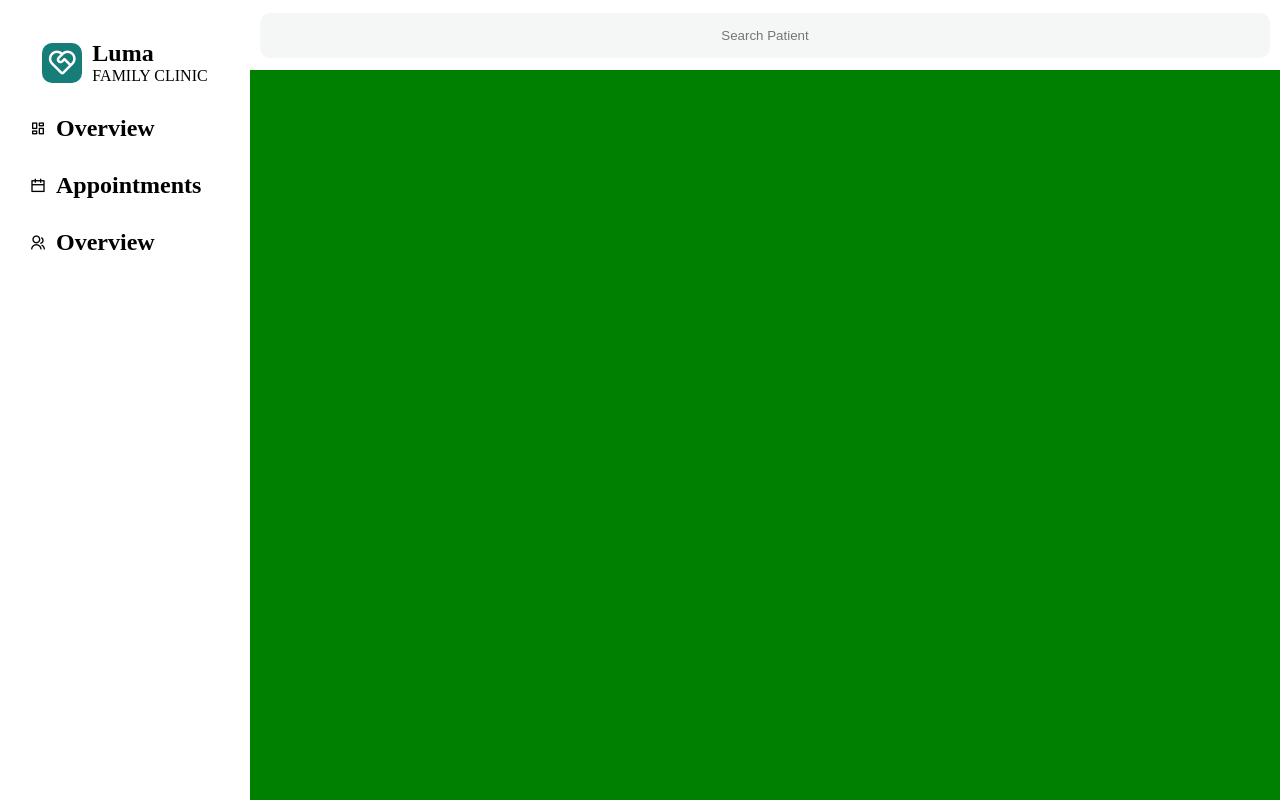
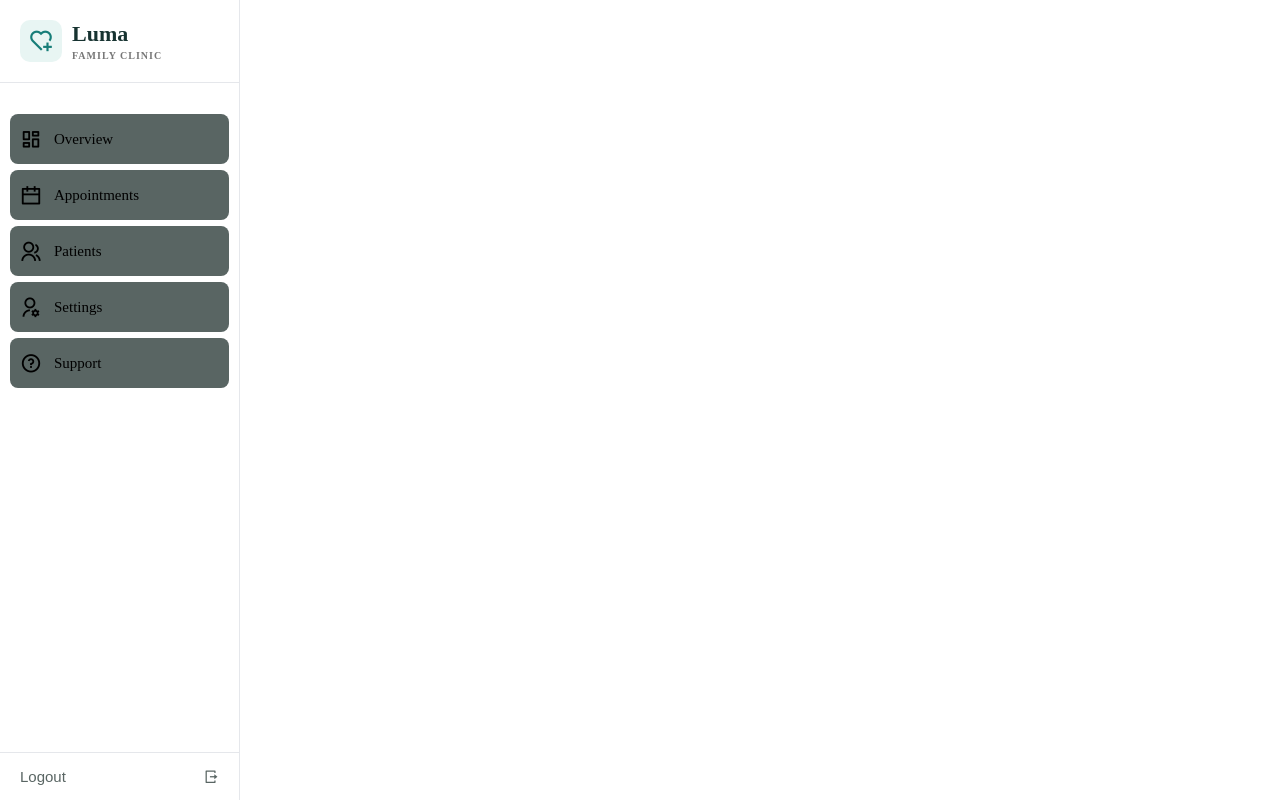
Before and after one commit to henrytheanalyst/Luma-Clinic, a React (Vite) app in the folder Frontend/luna-clinic/: page / in a window 1280 px wide. Built offline with nearby package versions, Linux system fonts and the light colour scheme.

Commit message:
sidebar modified

```diff
--- a/Frontend/luna-clinic/src/App.css
+++ b/Frontend/luna-clinic/src/App.css
@@ -138,78 +138,85 @@ button[type='submit']:hover{
 
 
 
-
-
-
-
-/*dashboard*/
-main{
+/*sidebar*/
+.sidebar{
+  background: #ffffff;
+  width: 240px;
+  height: 100vh;
+  border-right: 1px solid #e5e7eb;
+  position: relative;
   display: flex;
+  flex-direction: column;
 }
-.sidebar{
-  width: 250px;
-  background: #ffffff;
-  min-height: 100vh;
+.sidebar-logo{
   padding: 20px;
+  display: flex;
+  align-items: center;
+  gap: 10px;
+  border-bottom: 1px solid #e5e7eb;
 }
-.sidebar-header{
+.logo-area{
+  width: 42px;
+  height: 42px;
   display: flex;
   align-items: center;
   justify-content: center;
-  padding: 20px;
-  gap: 10px;
+  background: #e8f5f3;
+  color: #167d78;
+  border-radius: 10px;
+  font-size: 26px;
 }
-.love{
-  width: 40px;
-  height: 40px;
-  border-radius: 10px;
+.sidebar-brand{
+ display: flex;
+ flex-direction: column;
+ gap: 3px;
+}
+.sidebar-name{
+  margin: 0;
+  font-size: 22px;
+  font-weight: bold;
+  color: #173331;
+}
+.sidebar-brand h3{
+  margin: 0;
+  font-size: 10px;
+  letter-spacing: 1px;
+  color: #777777;
+}
+.sidebar-category{
+  margin: 15px 0;
+  padding: 10px;
+}
+.cat-1{
+  padding: 13px 10px;
   display: flex;
   align-items: center;
-  justify-content: center;
-  color: white;
-  background: #167d78;
+  gap: 12px;
+  cursor: pointer;
+  background: slateblue;
+  margin:6px 0;
+  border-radius: 8px;
+  background: #596563;
+  transition: background 0.2s ease;
 }
-.sidebar-header .ri-service-line{
-  font-size: 30px;
+.cat-1 i{
+  font-size: 22px;
 }
-.sidebar-content{
-  display: flex;
-  flex-direction: column;
+.cat-1 span{
+  font-weight: 500;
+  font-size: 15px;
 }
-.content{
-  margin-bottom: 10px;
+.logout{
+  margin-top: auto;
+  width: 100%;
+  padding: 15px 20px;
   display: flex;
   align-items: center;
-  gap: 10px;
-
-  padding: 10px;
-  border-radius: 5px;
+  justify-content: space-between;
+  background: #ffffff;
+  color: #596563;
+  border: none;
+  border-top: 1px solid #e5e7eb;
+font-size: 15px;
   cursor: pointer;
 }
-.main-area-content{
-  flex: 1;
-  background-color: green;
-}
-
-
-/*Header*/
-.header{
-  background:#ffffff;
-  width: 100%;
-  height: 70px;
-  display: flex;
-  align-items: center;
-  padding: 10px;
-}
-.header input{
-  padding: 15px;
-  width: 100%;
-  border-radius: 10px;
-  border: none;
-  text-align: center;
-  outline: none;
-  background: #F5F7F6;
-}
-.header input:focus{
-  border: 2px solid #167d78;
-}
--- a/Frontend/luna-clinic/src/App.jsx
+++ b/Frontend/luna-clinic/src/App.jsx
@@ -1,17 +1,14 @@
-/*import Landing from './Components/landing'*/
-import SideBar from './Components/SideBar';
-import Header from './Components/Header';
+/*import Landing from './Components/landing';*/
+import SideBar from './Components/Sidebar'
+
 import './App.css'
 
 function App() {
 
   return (
-   <main>
-    <SideBar/>
-    <section className="main-area-content">
-      <Header/>
-    </section>
-   </main>
+    <main className="main-section">
+      <SideBar/>
+    </main>
   )
 }
 
--- a/Frontend/luna-clinic/src/Components/Header.jsx
+++ /dev/null
@@ -1,8 +0,0 @@
-function Header(){
-    return(
-        <header className="header">
-            <input type="text"  placeholder="Search Patient"/>
-        </header>
-    );
-}
-export default Header;
--- a/Frontend/luna-clinic/src/Components/SideBar.jsx
+++ /dev/null
@@ -1,32 +0,0 @@
-function SideBar(){
-    return(
-        <aside className="sidebar">
-            <div className="sidebar-header">
-                <div className="love">
-                    <i className="ri-service-line"></i>
-
-                </div>
-                <div className="sidebar-logo">
-                        <h2>Luma</h2>
-                        <p>FAMILY CLINIC</p>
-                 </div>
-            </div>
-            <div className="sidebar-content">
-                <div className="content">
-                    <i className="ri-dashboard-line"></i>
-                    <h2>Overview</h2>
-                </div>
-                <div className="content">
-                    <i class="ri-calendar-line"></i>
-                    <h2>Appointments</h2>
-                </div>
-                <div className="content">
-                    <i class="ri-group-line"></i>
-                    <h2>Overview</h2>
-                </div>
-
-            </div>
-        </aside>
-    );
-}
-export default SideBar;
--- /dev/null
+++ b/Frontend/luna-clinic/src/Components/Sidebar.jsx
@@ -0,0 +1,51 @@
+function SideBar(){
+    return(
+        <aside className="sidebar">
+            <div className="sidebar-logo">
+                <div className="logo-area">
+                    <i className="ri-heart-add-line"></i>
+                </div>
+                <div className="sidebar-brand">
+                    <h2 className="sidebar-name">
+                        Luma
+                    </h2>
+                    <h3>FAMILY CLINIC</h3>
+                </div>
+            </div>
+            <div className="sidebar-category">
+                <div className="cat-1">
+                    <i className="ri-dashboard-line"></i>
+                    <span>Overview</span>
+                </div>
+
+                 <div className="cat-1">
+                    <i className="ri-calendar-line"></i>
+                    <span>Appointments</span>
+                </div>
+
+                 <div className="cat-1">
+                    <i className="ri-group-line"></i>
+                    <span>Patients</span>
+                </div>
+
+                 <div className="cat-1">
+                    <i className="ri-user-settings-line"></i>
+                    <span>Settings</span>
+                </div>
+
+                 <div className="cat-1">
+                    <i className="ri-question-line"></i>
+                    <span>Support</span>
+                </div>
+
+            </div>
+
+            <button type="button" className="logout">
+                Logout <span>
+                    <i className="ri-logout-box-r-line"></i>
+                </span>
+            </button>
+        </aside>
+    );
+}
+export default SideBar;
```
